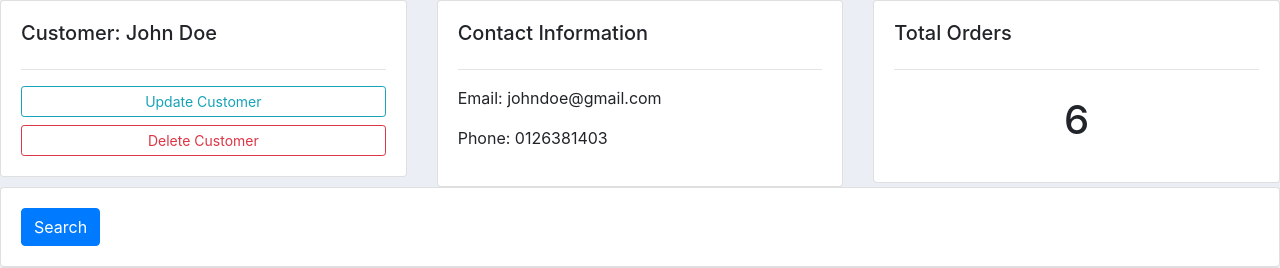
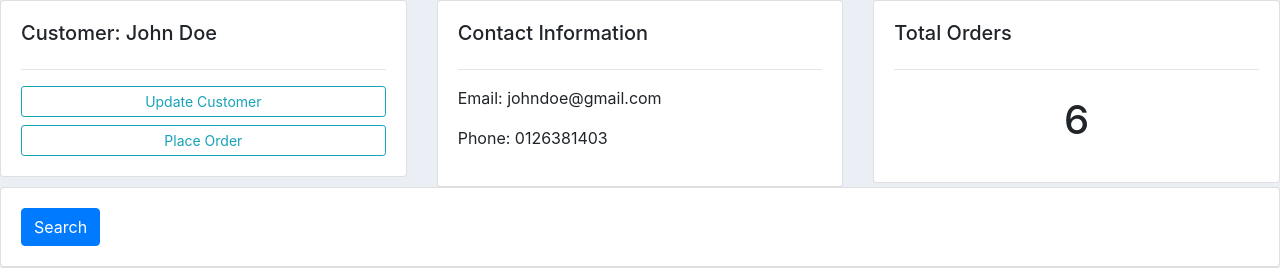
Before and after one commit to QuantifaiPortfol-io/CMS-DennisIvy, a Django app: page /customer/1/ in a window 1280 px wide. Shown: the part 65-333 px from the top of the page. Run offline with Django 3.2, Linux system fonts and the light colour scheme; data comes from the database, SQL or seed files in the repository; both versions use the stored data as it was after the commit; some libraries are stand-ins or nearby versions.

Commit message:
Completed inline formset

```diff
--- a/accounts/templates/accounts/customer.html
+++ b/accounts/templates/accounts/customer.html
@@ -8,7 +8,7 @@
             <h5>Customer: {{ customer.name }}</h5>
             <hr>
             <a href="" class="btn btn-outline-info btn-sm btn-block">Update Customer</a>
-            <a href="" class="btn btn-outline-danger btn-sm btn-block">Delete Customer</a>
+            <a href="{% url 'create_order' customer.id %}" class="btn btn-outline-info btn-sm btn-block">Place Order</a>
         </div>
     </div>
     <div class="col-md">
--- a/accounts/templates/accounts/dashboard.html
+++ b/accounts/templates/accounts/dashboard.html
@@ -34,9 +34,6 @@
 		<h5>LAST ORDERS:</h5>
 		<hr />
 		<div class="card card-body">
-			<a class="btn btn-primary btn-sm btn-block" href="{% url 'create_order' %}"
-				>Create Order</a
-			>
 			<table class="table table-sm">
 				<tr>
 					<th>Product</th>
--- a/accounts/urls.py
+++ b/accounts/urls.py
@@ -5,7 +5,7 @@ urlpatterns = [
     path('', views.home, name='home'),
     path('products/', views.products, name='products'),
     path('customer/<str:pk>/', views.customer, name='customer'),
-    path('create_order/',views.createOrder, name='create_order'),
-    path('update_order/<str:pk>',views.updateOrder, name='update_order'),
-    path('delete_order/<str:pk>',views.deleteOrder, name='delete_order'),
+    path('create_order/<str:pk>/',views.createOrder, name='create_order'),
+    path('update_order/<str:pk>/',views.updateOrder, name='update_order'),
+    path('delete_order/<str:pk>/',views.deleteOrder, name='delete_order'),
 ]
--- a/accounts/views.py
+++ b/accounts/views.py
@@ -1,5 +1,6 @@
 from django.shortcuts import render, redirect
 from django.http import HttpResponse
+from django.forms import inlineformset_factory
 # Create your views here.
 from .models import *
 from .forms import OrderForm
@@ -34,16 +35,19 @@ def customer(request, pk):
 	context = {'customer':customer, 'orders':orders, 'order_count':order_count}
 	return render(request, 'accounts/customer.html', context)
 
-def createOrder(request):
-	form = OrderForm()
-
+def createOrder(request, pk):
+	OrderFormSet = inlineformset_factory(Customer, Order, fields=('product', 'status'), extra=5)
+	customer = Customer.objects.get(id=pk)
+	formset = OrderFormSet(queryset=Order.objects.none(), instance=customer)
+	# form = OrderForm(initial={'customer':customer})
 	if request.method =="POST":
-		form = OrderForm(request.POST)
-		if form.is_valid():
-			form.save()
+		#form = OrderForm(request.POST)
+		formset = OrderFormSet(request.POST, instance=customer)
+		if formset.is_valid():
+			formset.save()
 			return redirect ('/')
 
-	context = {'form':form}
+	context = {'formset':formset}
 	return render(request, 'accounts/order_form.html', context)
 
 def updateOrder(request, pk):
```
Also changed, not shown: accounts/templates/accounts/order_form.html (+5 -2 lines), db.sqlite3.
